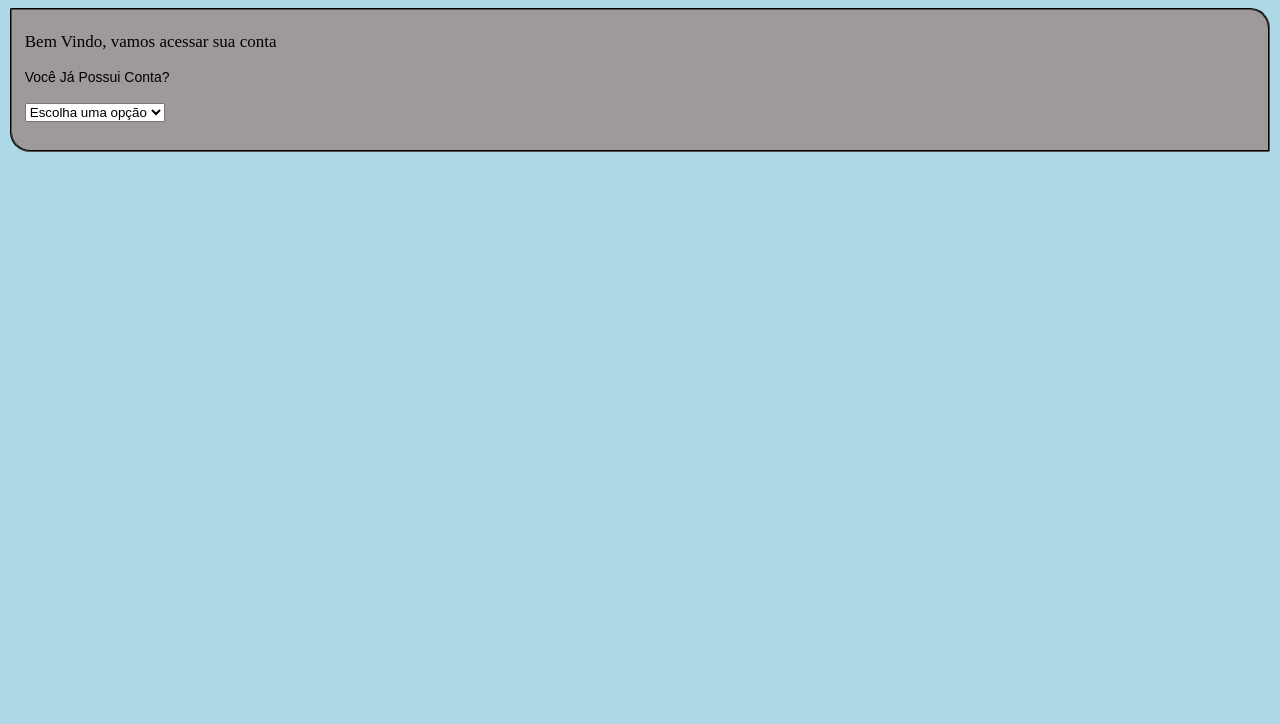
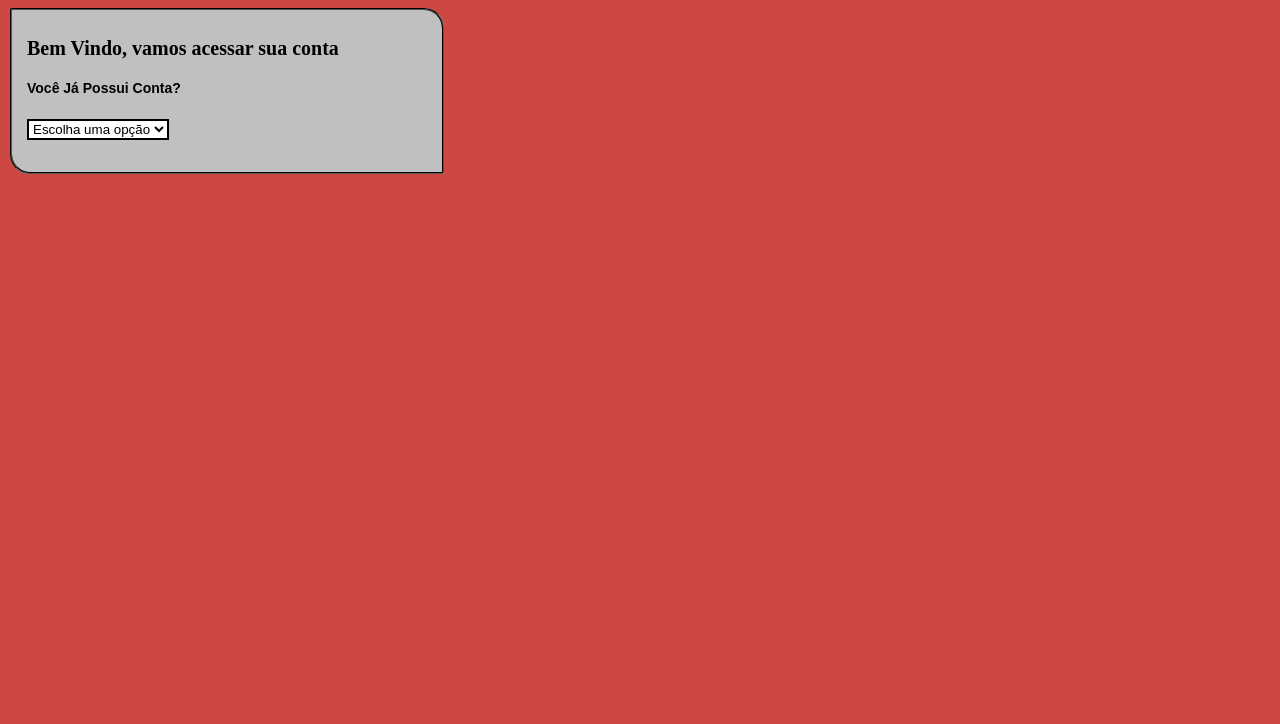
Before and after one commit to PontesDiogo/LayoutTCC, a plain HTML site: page layout/index.html in a window 1280 px wide. Shown: the part 76-800 px from the top of the page. Drawn offline with Linux system fonts and the light colour scheme.

Commit message:
versão 1

```diff
--- a/layout/estilo.css
+++ b/layout/estilo.css
@@ -1,5 +1,5 @@
 :root{
-    --primary-color: lightblue;
+    --primary-color: rgb(206, 72, 67);
     --second-color: rgb(233, 233, 93);
     --third-color: lightcoral;
 }
@@ -22,8 +22,13 @@ fieldset{
     border-color: black;
     border-top-right-radius: 20px;
     border-bottom-left-radius: 20px;
-    background-color: rgb(158, 154, 154);
+    background-color: rgb(192, 192, 192);
+    width: 400px;
+    font-size: 20px;
+    font-weight: bold;
 }
-#confirmacaoLog{
-    background-color: rgb(110, 71, 71);
+#confirmacao{
+    background-color: rgb(255, 255, 255);
+    border-width: 2px;
+    border-color: black;
 }
```
